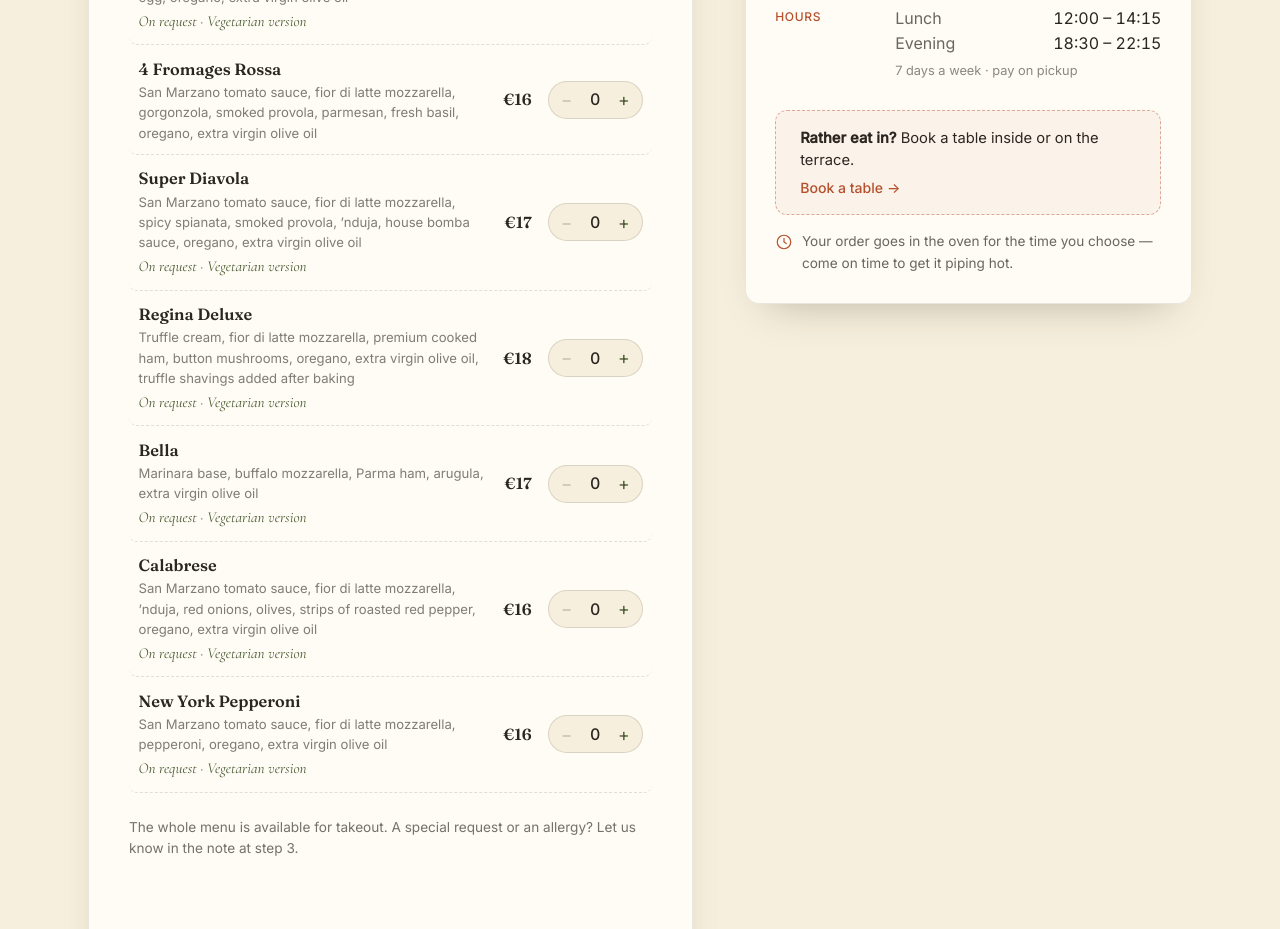
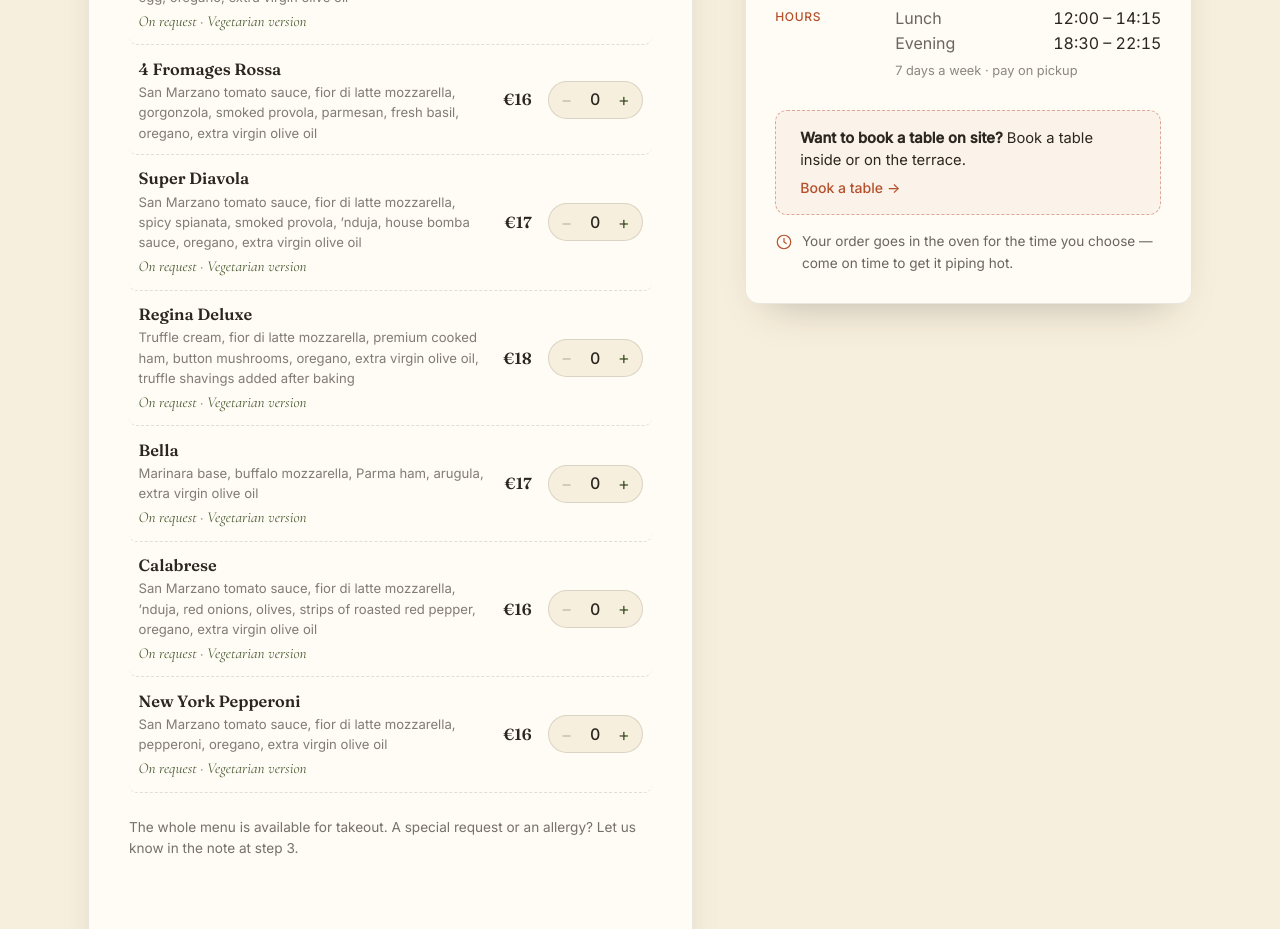
Before and after one commit to YahyaALAoui2002/otto-site, a website: page en/commander.html in a window 1280 px wide. Shown: the part 1140-2069 px from the top of the page. Drawn offline with nearby package versions, Linux system fonts and the light colour scheme; no server answers.

Commit message:
Reword English takeout page reservation box heading
Co-Authored-By: Claude Opus 5.5 <noreply@anthropic.com>

```diff
--- a/en/commander.html
+++ b/en/commander.html
@@ -590,7 +590,7 @@
           </dl>
 
           <a class="resa-crosslink" href="reservation.html">
-            <span><strong>Rather eat in?</strong> Book a table inside or on the terrace.</span>
+            <span><strong>Want to book a table on site?</strong> Book a table inside or on the terrace.</span>
             <span class="resa-crosslink-cta">Book a table →</span>
           </a>
 
```
